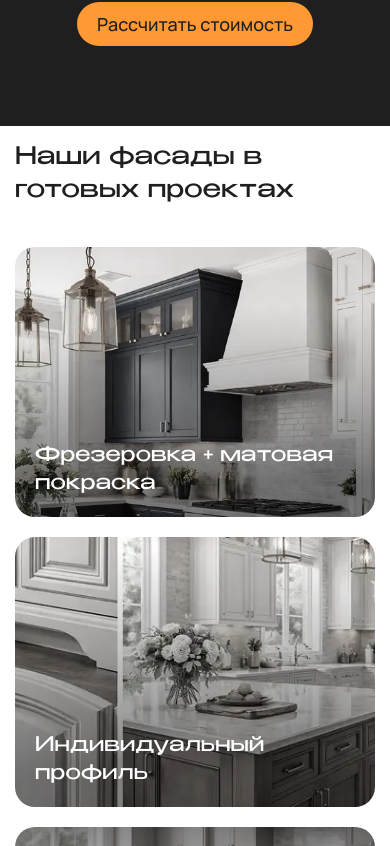
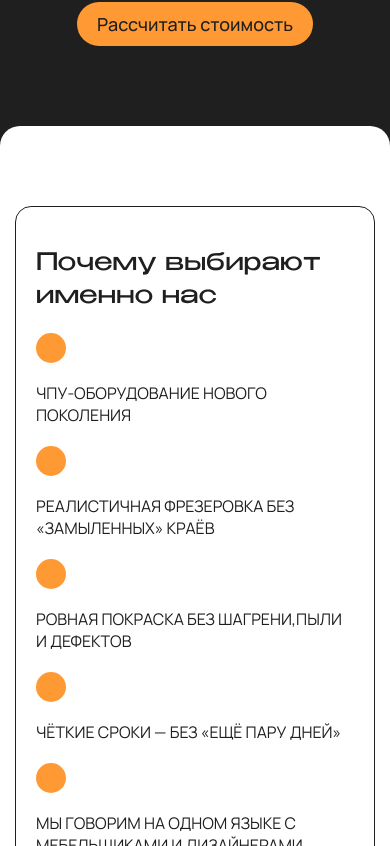
Before and after one commit to IsaRakhatbekov/facade_factory, a Next.js app: page / in a window 390 px wide. Shown: the part 6838-7684 px from the top of the page. Built offline with nearby package versions, Linux system fonts and the light colour scheme.

Commit message:
WhyWe adaptive

```diff
--- a/src/app/page.tsx
+++ b/src/app/page.tsx
@@ -1,3 +1,4 @@
+// import Footer from '../components/Footer/Footer'
 import Footer from '../components/Footer/Footer'
 import Header from '../components/Header/Header'
 import AboutUs from '../components/sections/AboutUs/AboutUs'
@@ -7,6 +8,7 @@ import OurClients from '../components/sections/OurClients/OurClients'
 import Production from '../components/sections/Production/Production'
 import ReadyProjects from '../components/sections/ReadyProjects/ReadyProjects'
 import SpecialConditions from '../components/sections/SpecialConditions/SpecialConditions'
+import WhyWe from '../components/sections/WhyWe/WhyWe'
 import WorkProcess from '../components/sections/WorkProcess/WorkProcess'
 
 export default function Home() {
@@ -19,7 +21,7 @@ export default function Home() {
 				<OurClients />
 				<Production />
 				<WorkProcess />
-				{/* <WhyWe /> */}
+				<WhyWe />
 				<ReadyProjects />
 				<SpecialConditions />
 				<Form />
--- a/src/components/Footer/Footer.tsx
+++ b/src/components/Footer/Footer.tsx
@@ -35,7 +35,7 @@ const Footer = () => {
 							</a>
 						</li>
 						<li className={styles.item}>
-							<a className={styles.link} href='#'>
+							<a className={styles.link} href='#whywe'>
 								Преимущества
 							</a>
 						</li>
--- a/src/components/Header/Header.tsx
+++ b/src/components/Header/Header.tsx
@@ -10,7 +10,7 @@ const SECTION_IDS = {
 	clients: 'clients',
 	production: 'production',
 	workProcess: 'work-process',
-	advantages: 'about',
+	advantages: 'whywe',
 	portfolio: 'portfolio',
 	partners: 'partners',
 	form: 'form',
--- a/src/components/sections/WhyWe/WhyWe.module.scss
+++ b/src/components/sections/WhyWe/WhyWe.module.scss
@@ -92,3 +92,60 @@
 		}
 	}
 }
+
+@media (max-width: 991px) {
+	.WhyWe {
+		border-radius: 20px 20px 0 0;
+	}
+}
+
+@media (max-width: 768px) {
+	.WhyWe {
+		.top {
+			padding: 40px 20px;
+		}
+
+		.titleWrapper {
+			margin-bottom: 60px;
+		}
+
+		.titleLine {
+			display: none;
+		}
+
+		.title {
+			flex-shrink: 1;
+		}
+
+		.list {
+			gap: 20px;
+		}
+
+		.text {
+			font-size: 16px;
+		}
+	}
+}
+
+@media (max-width: 600px) {
+	.WhyWe {
+		.top {
+			border-radius: 16px;
+		}
+		.list {
+			grid-template-columns: repeat(1, 1fr);
+		}
+
+		.item {
+			max-width: 100%;
+		}
+
+		.itemImg {
+			display: none;
+		}
+
+		.titleWrapper {
+			margin-bottom: 20px;
+		}
+	}
+}
--- a/src/components/sections/WhyWe/WhyWe.tsx
+++ b/src/components/sections/WhyWe/WhyWe.tsx
@@ -1,9 +1,9 @@
-import whyWe1 from '@/public/images/whyWe1.png'
+import whyWe1 from '@/public/images/whyWe1.webp'
 import Image from 'next/image'
 import styles from './WhyWe.module.scss'
 const WhyWe = () => {
 	return (
-		<section className={styles.WhyWe}>
+		<section id='whywe' className={styles.WhyWe}>
 			<div className={`${styles.container} container`}>
 				<div className={styles.top}>
 					<div className={styles.titleWrapper}>
@@ -41,12 +41,7 @@ const WhyWe = () => {
 							</p>
 						</li>
 						<li className={`${styles.item} ${styles.itemImg}`}>
-							<Image
-								src={whyWe1}
-								alt='whyWe1'
-								fill
-								style={{ objectFit: 'contain' }}
-							/>
+							<Image src={whyWe1} alt='whyWe1' />
 						</li>
 					</ul>
 				</div>
```
